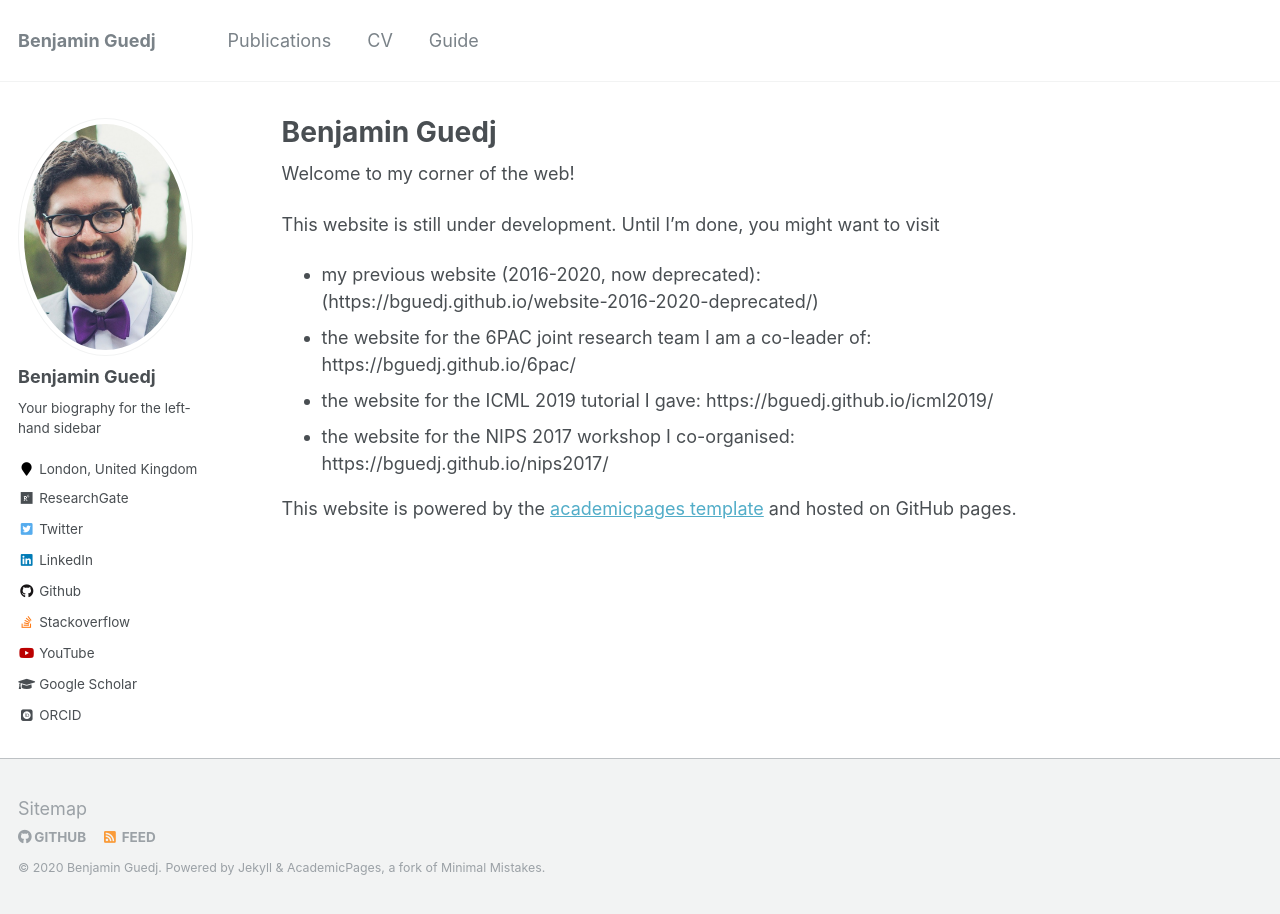
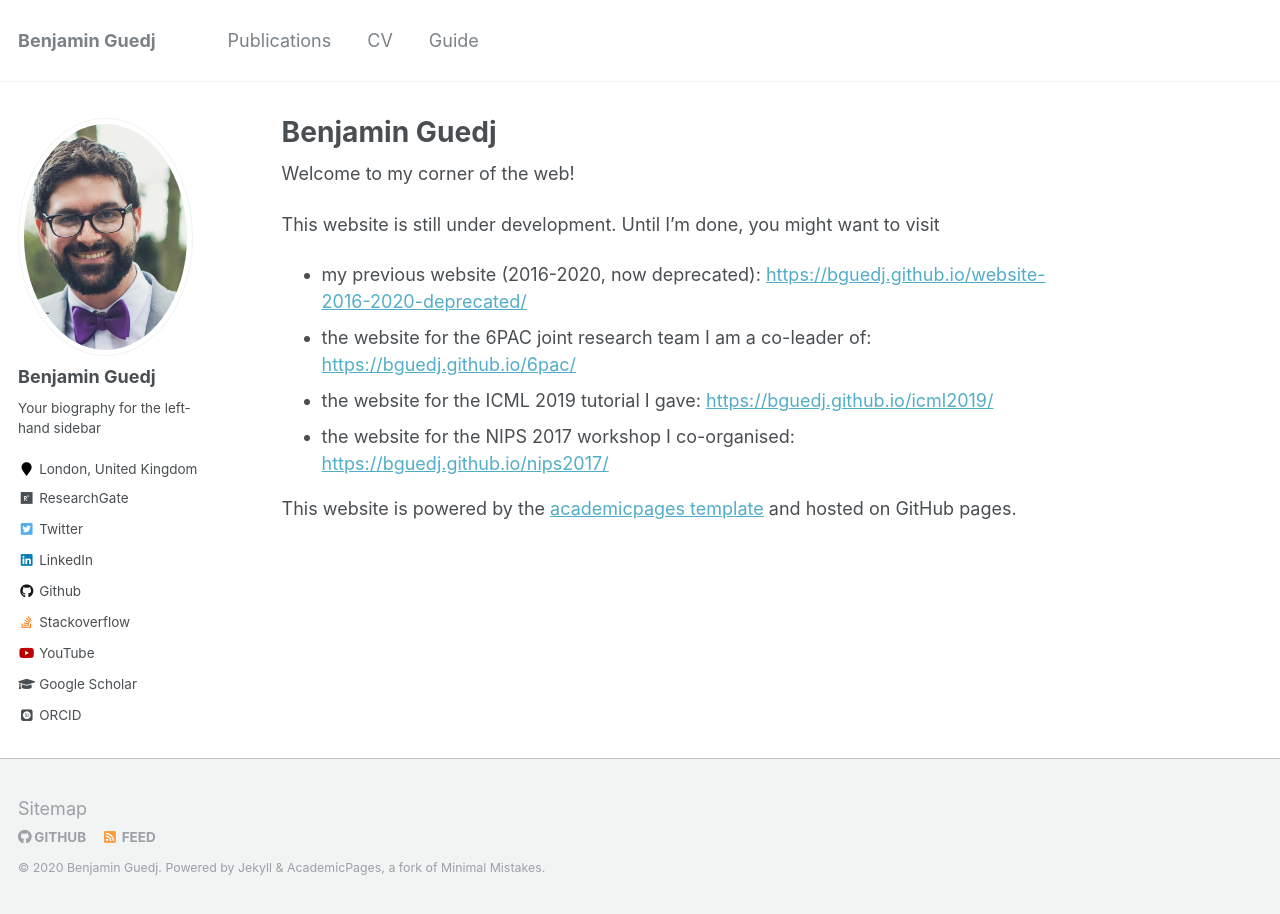
Before and after one commit to bguedj/bguedj.github.io, a Jekyll site: the page built from _pages/about.md, in a window 1280 px wide. Built offline with Jekyll 4.4.1, drawn with Linux system fonts in a browser that asks for light colours; some web fonts are replaced; some of the changed lines change nothing that is shown.

Commit message:
fix links

```diff
--- a/_pages/about.md
+++ b/_pages/about.md
@@ -11,9 +11,9 @@ redirect_from:
 Welcome to my corner of the web!
 
 This website is still under development. Until I'm done, you might want to visit
-- my previous website (2016-2020, now deprecated): (https://bguedj.github.io/website-2016-2020-deprecated/)
-- the website for the 6PAC joint research team I am a co-leader of: https://bguedj.github.io/6pac/
-- the website for the ICML 2019 tutorial I gave: https://bguedj.github.io/icml2019/
-- the website for the NIPS 2017 workshop I co-organised: https://bguedj.github.io/nips2017/
+- my previous website (2016-2020, now deprecated): [https://bguedj.github.io/website-2016-2020-deprecated/](https://bguedj.github.io/website-2016-2020-deprecated/)
+- the website for the 6PAC joint research team I am a co-leader of: [https://bguedj.github.io/6pac/](https://bguedj.github.io/6pac/)
+- the website for the ICML 2019 tutorial I gave: [https://bguedj.github.io/icml2019/](https://bguedj.github.io/icml2019/)
+- the website for the NIPS 2017 workshop I co-organised: [https://bguedj.github.io/nips2017/](https://bguedj.github.io/nips2017/)
 
 This website is powered by the [academicpages template](https://github.com/academicpages/academicpages.github.io) and hosted on GitHub pages.
```
